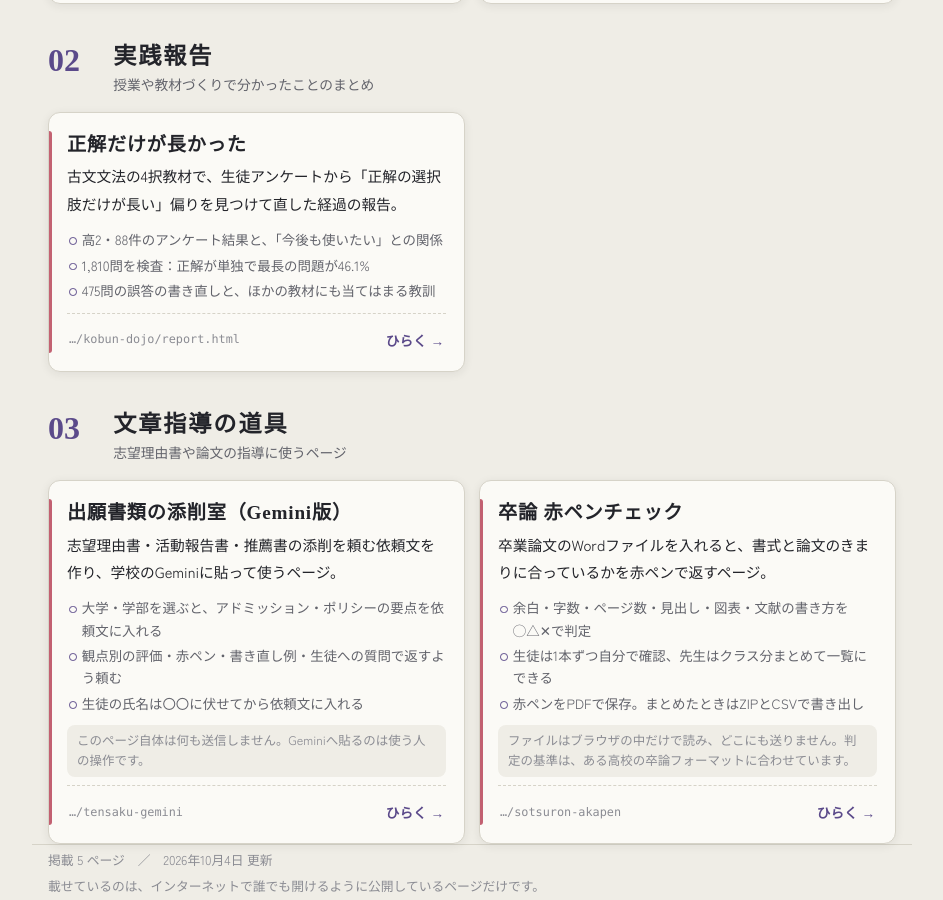
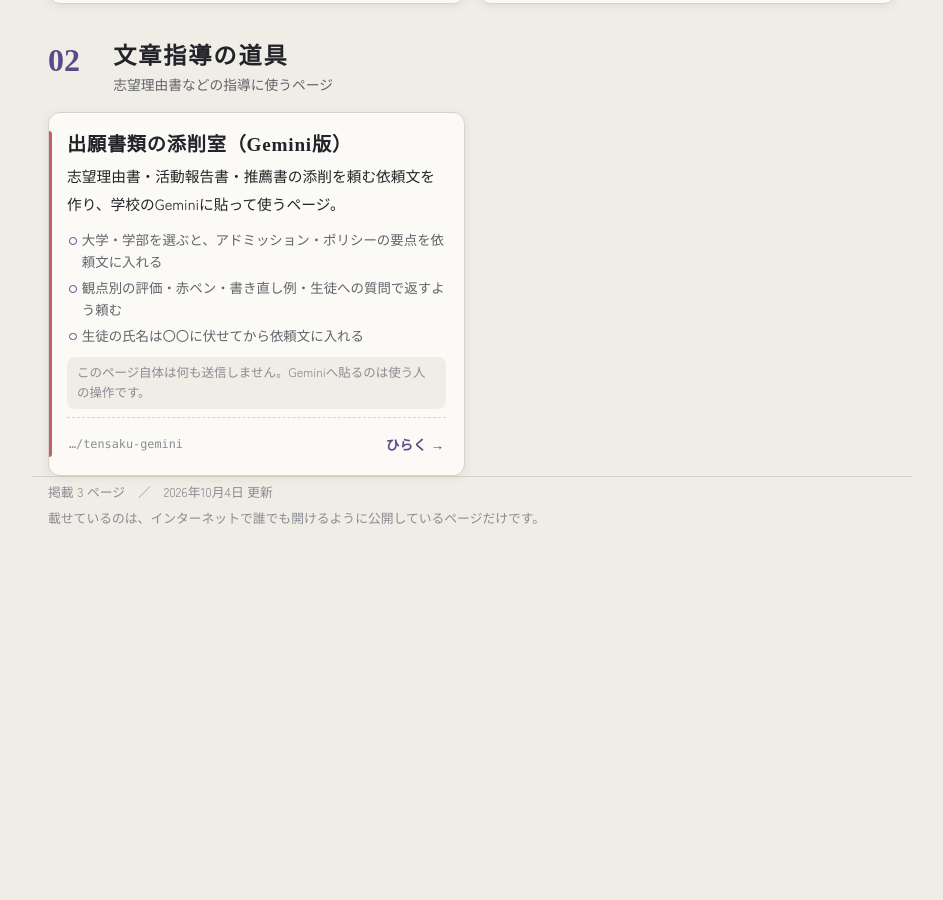
Before and after one commit to upopotennis-gif/kokugo-dougubako, a plain HTML site: page index.html in a window 1280 px wide. Shown: the part 784-1684 px from the top of the page, without its empty margins (168-1111 px from the left). After the commit the page ends 1316 px from the top, so only its background shows below. Drawn offline with Linux system fonts and the light colour scheme; a web font is replaced by a local one.

Commit message:
実践報告と卒論赤ペンチェックを外す
Co-Authored-By: Claude Opus 5.5 <noreply@anthropic.com>

```diff
--- a/index.html
+++ b/index.html
@@ -95,8 +95,7 @@ footer p{margin:.2em 0}
     <p class="intro">国語の先生向けに公開しているページをまとめました。どれもアカウント登録なしで、リンクを開けばすぐ使えます。</p>
     <nav class="toc" aria-label="目次">
 <a href="#kenkyu"><span class="num">01</span>研究・情報収集<small>2</small></a>
-<a href="#jissen"><span class="num">02</span>実践報告<small>1</small></a>
-<a href="#bunsho"><span class="num">03</span>文章指導の道具<small>2</small></a>
+<a href="#bunsho"><span class="num">02</span>文章指導の道具<small>1</small></a>
     </nav>
   </div>
 </header>
@@ -118,36 +117,19 @@ footer p{margin:.2em 0}
   <p class="go"><a href="https://upopotennis-gif.github.io/kokugo-kenkyukai-info/" aria-label="国語科 学会・研究会カレンダーをひらく"><span class="path">…/kokugo-kenkyukai-info</span><span class="arrow">ひらく →</span></a></p>
 </article></div>
 </section>
-<section id="jissen" class="sec">
-  <header class="sec-head"><span class="num">02</span><div><h2>実践報告</h2><p>授業や教材づくりで分かったことのまとめ</p></div></header>
-  <div class="cards"><article class="card">
-  <h3><a href="https://upopotennis-gif.github.io/kobun-dojo/report.html">正解だけが長かった</a></h3>
-  <p class="lead">古文文法の4択教材で、生徒アンケートから「正解の選択肢だけが長い」偏りを見つけて直した経過の報告。</p>
-  <ul><li>高2・88件のアンケート結果と、「今後も使いたい」との関係</li><li>1,810問を検査：正解が単独で最長の問題が46.1%</li><li>475問の誤答の書き直しと、ほかの教材にも当てはまる教訓</li></ul>
-
-  <p class="go"><a href="https://upopotennis-gif.github.io/kobun-dojo/report.html" aria-label="正解だけが長かったをひらく"><span class="path">…/kobun-dojo/report.html</span><span class="arrow">ひらく →</span></a></p>
-</article></div>
-</section>
 <section id="bunsho" class="sec">
-  <header class="sec-head"><span class="num">03</span><div><h2>文章指導の道具</h2><p>志望理由書や論文の指導に使うページ</p></div></header>
+  <header class="sec-head"><span class="num">02</span><div><h2>文章指導の道具</h2><p>志望理由書などの指導に使うページ</p></div></header>
   <div class="cards"><article class="card">
   <h3><a href="https://upopotennis-gif.github.io/tensaku-gemini/">出願書類の添削室（Gemini版）</a></h3>
   <p class="lead">志望理由書・活動報告書・推薦書の添削を頼む依頼文を作り、学校のGeminiに貼って使うページ。</p>
   <ul><li>大学・学部を選ぶと、アドミッション・ポリシーの要点を依頼文に入れる</li><li>観点別の評価・赤ペン・書き直し例・生徒への質問で返すよう頼む</li><li>生徒の氏名は〇〇に伏せてから依頼文に入れる</li></ul>
   <p class="note">このページ自体は何も送信しません。Geminiへ貼るのは使う人の操作です。</p>
   <p class="go"><a href="https://upopotennis-gif.github.io/tensaku-gemini/" aria-label="出願書類の添削室（Gemini版）をひらく"><span class="path">…/tensaku-gemini</span><span class="arrow">ひらく →</span></a></p>
-</article>
-<article class="card">
-  <h3><a href="https://upopotennis-gif.github.io/sotsuron-akapen/">卒論 赤ペンチェック</a></h3>
-  <p class="lead">卒業論文のWordファイルを入れると、書式と論文のきまりに合っているかを赤ペンで返すページ。</p>
-  <ul><li>余白・字数・ページ数・見出し・図表・文献の書き方を◯△✕で判定</li><li>生徒は1本ずつ自分で確認、先生はクラス分まとめて一覧にできる</li><li>赤ペンをPDFで保存。まとめたときはZIPとCSVで書き出し</li></ul>
-  <p class="note">ファイルはブラウザの中だけで読み、どこにも送りません。判定の基準は、ある高校の卒論フォーマットに合わせています。</p>
-  <p class="go"><a href="https://upopotennis-gif.github.io/sotsuron-akapen/" aria-label="卒論 赤ペンチェックをひらく"><span class="path">…/sotsuron-akapen</span><span class="arrow">ひらく →</span></a></p>
 </article></div>
 </section>
 </main>
 <footer class="wrap">
-  <p>掲載 5 ページ　／　2026年10月4日 更新</p>
+  <p>掲載 3 ページ　／　2026年10月4日 更新</p>
   <p>載せているのは、インターネットで誰でも開けるように公開しているページだけです。</p>
 </footer>
 </body>
```
